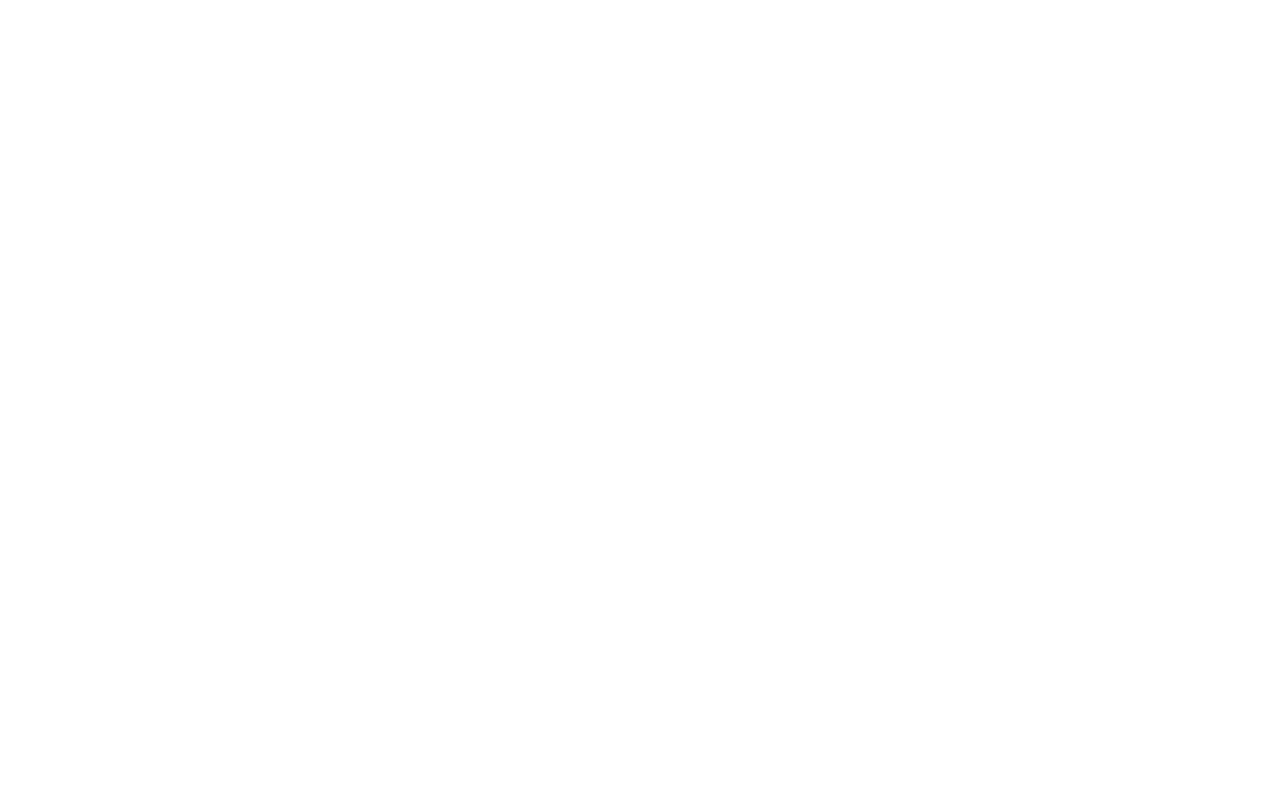
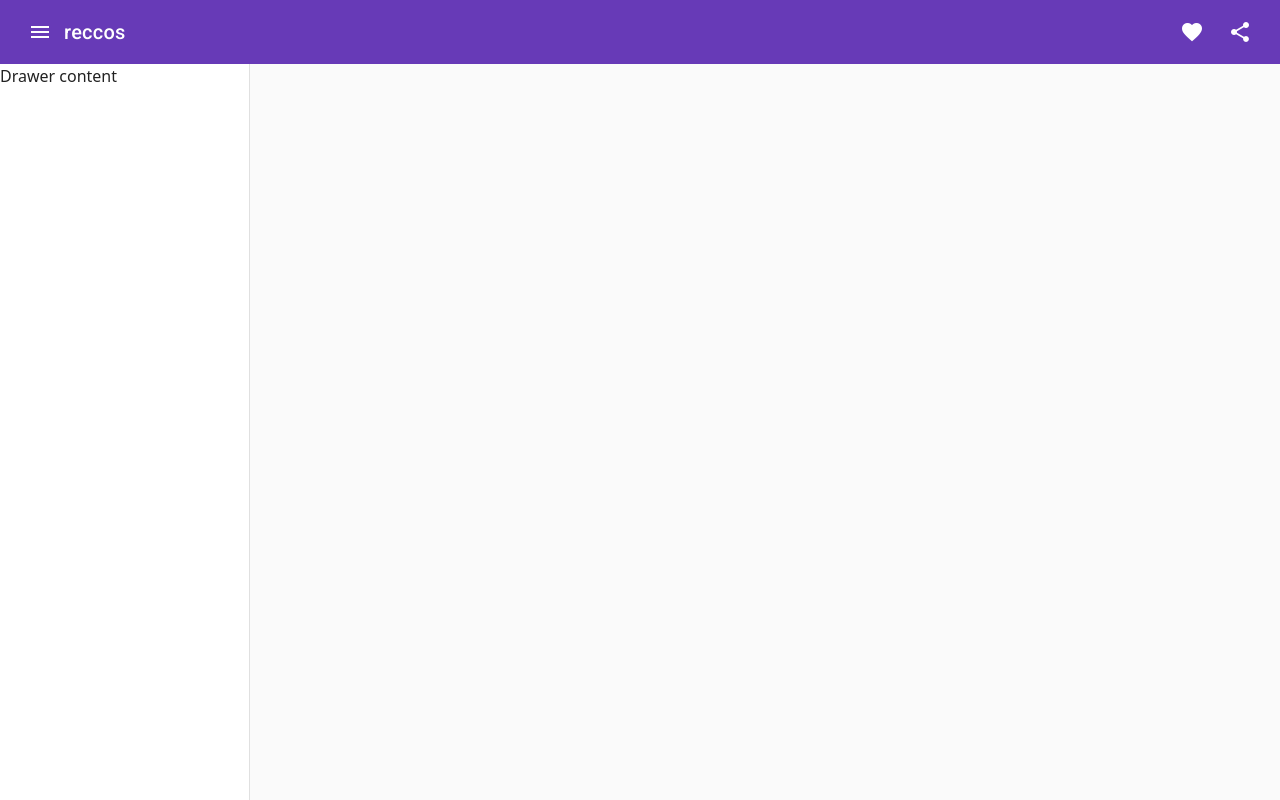
Before and after one commit to aledguedes/reccos-v2f, an Angular app: page / in a window 1280 px wide. Built offline with nearby package versions, Linux system fonts and the light colour scheme.

Commit message:
component sidenav

```diff
--- a/src/app/app.component.html
+++ b/src/app/app.component.html
@@ -1 +1,2 @@
-<router-outlet></router-outlet>
+<app-header></app-header>
+<app-sidenav></app-sidenav>
--- /dev/null
+++ b/src/app/shared/components/header/header.component.html
@@ -0,0 +1,13 @@
+<mat-toolbar color="primary">
+    <button mat-icon-button class="example-icon" aria-label="Example icon-button with menu icon">
+        <mat-icon>menu</mat-icon>
+    </button>
+    <span>reccos</span>
+    <span class="example-spacer"></span>
+    <button mat-icon-button class="example-icon favorite-icon" aria-label="Example icon-button with heart icon">
+        <mat-icon>favorite</mat-icon>
+    </button>
+    <button mat-icon-button class="example-icon" aria-label="Example icon-button with share icon">
+        <mat-icon>share</mat-icon>
+    </button>
+</mat-toolbar>
--- /dev/null
+++ b/src/app/shared/components/header/header.component.scss
@@ -0,0 +1,3 @@
+.example-spacer {
+    flex: 1 1 auto;
+  }
--- /dev/null
+++ b/src/app/shared/components/sidenav/sidenav.component.html
@@ -0,0 +1,6 @@
+<mat-drawer-container class="example-container">
+    <mat-drawer mode="side" class="mat-drawer-width" opened>Drawer content</mat-drawer>
+    <mat-drawer-content class="mat-drawer-content-heigth">
+        <router-outlet></router-outlet>
+    </mat-drawer-content>
+</mat-drawer-container>
--- /dev/null
+++ b/src/app/shared/components/sidenav/sidenav.component.scss
@@ -0,0 +1,7 @@
+.mat-drawer-width {
+    width: 250px;
+}
+
+.mat-drawer-content-heigth {
+    height: calc(100vh - 64px);
+}
--- a/src/app/shared/material/material.module.ts
+++ b/src/app/shared/material/material.module.ts
@@ -1,6 +1,8 @@
 import { RouterModule } from '@angular/router';
 import { NgModule, CUSTOM_ELEMENTS_SCHEMA } from '@angular/core';
 import { FormsModule, ReactiveFormsModule } from "@angular/forms";
+import { BrowserAnimationsModule } from '@angular/platform-browser/animations';
+import { HttpClientModule } from '@angular/common/http';
 import { CommonModule } from '@angular/common';
 import { A11yModule } from '@angular/cdk/a11y';
 import { ClipboardModule } from '@angular/cdk/clipboard';
@@ -104,6 +106,8 @@
   exports: [
     FormsModule,
     ReactiveFormsModule,
+    BrowserAnimationsModule,
+    HttpClientModule,
     ...modules
   ],
   schemas: [CUSTOM_ELEMENTS_SCHEMA]
--- a/src/index.html
+++ b/src/index.html
@@ -6,6 +6,9 @@
   <base href="/">
   <meta name="viewport" content="width=device-width, initial-scale=1">
   <link rel="icon" type="image/x-icon" href="favicon.ico">
+  <link rel="preconnect" href="https://fonts.gstatic.com">
+  <link href="https://fonts.googleapis.com/css2?family=Roboto:wght@300;400;500&display=swap" rel="stylesheet">
+  <link href="https://fonts.googleapis.com/icon?family=Material+Icons" rel="stylesheet">
 </head>
 <body>
   <app-root></app-root>
```
Also changed, not shown: src/app/app.module.ts (+8 -2 lines), src/app/shared/components/header/header.component.ts (added, +10 -0 lines), src/app/shared/components/sidenav/sidenav.component.ts (added, +10 -0 lines), 2 other files (tests, documents, lock files or other folders).
